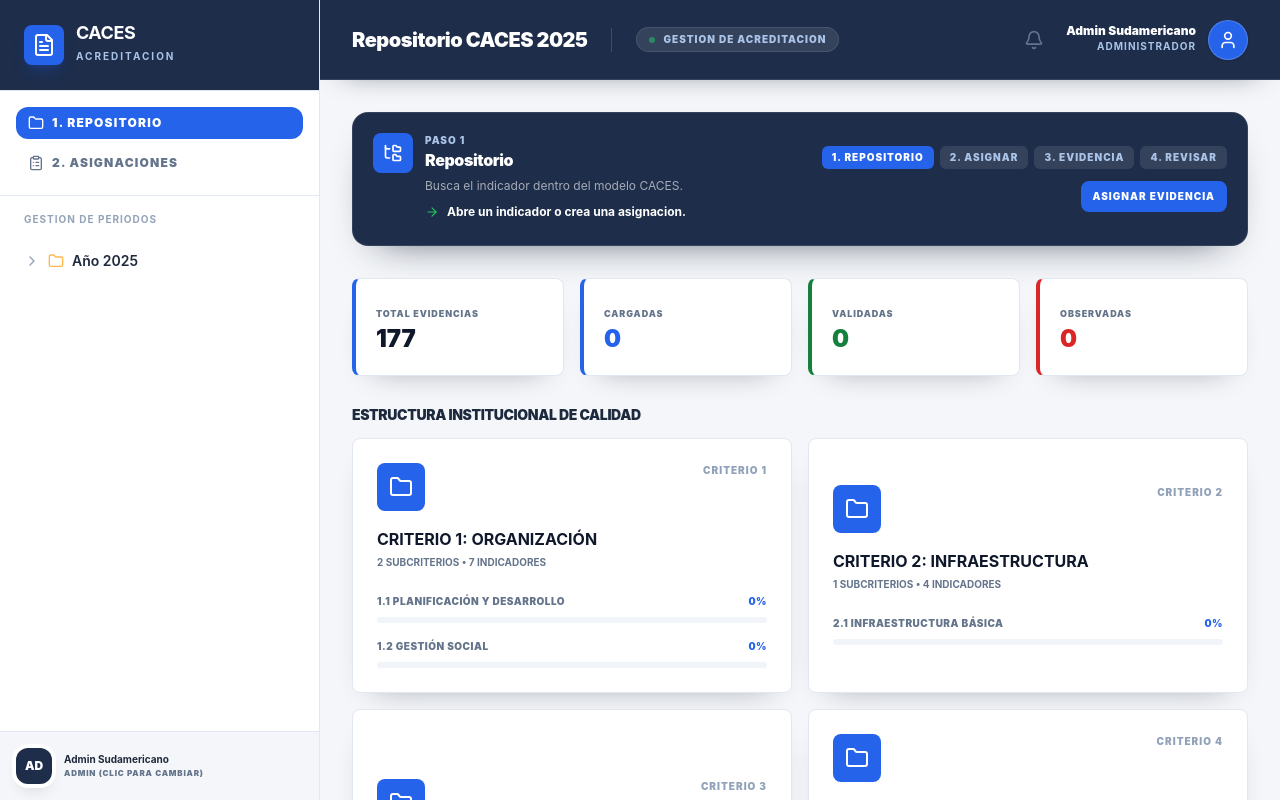
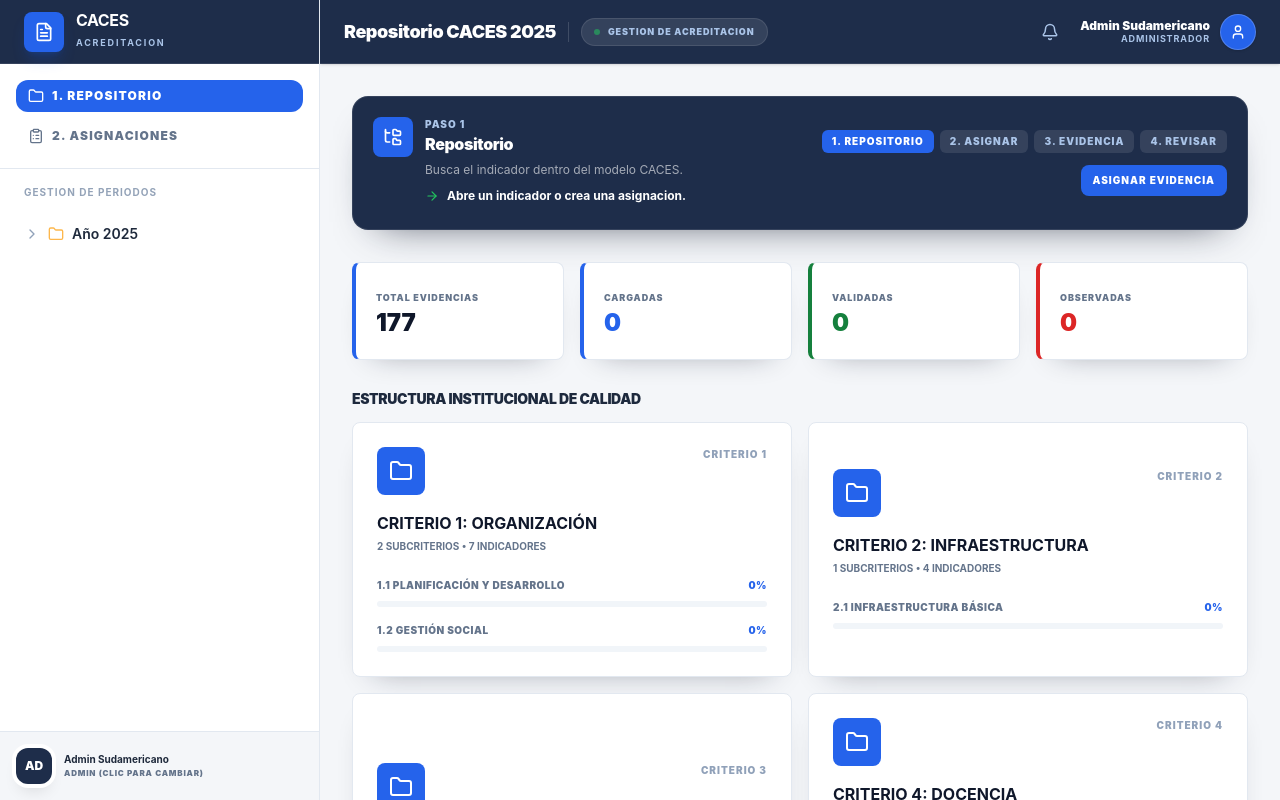
Before and after one commit to ruilovaalex/Caces, a React (Vite) app: page / in a window 1280 px wide. Both pictures are taken after a click on the button "INICIAR SESION". Built offline with nearby package versions, Linux system fonts and the light colour scheme.

Commit message:
Refine app header layout

```diff
--- a/src/components/layout/Header.tsx
+++ b/src/components/layout/Header.tsx
@@ -34,18 +34,18 @@ export const Header = ({
 
   return (
     <TopBar>
-      <div className="flex items-center gap-4">
-        <h2 className="text-xl font-black text-white tracking-tight">Repositorio CACES 2025</h2>
-        <div className="h-6 w-[1px] bg-white/15 mx-2" />
-        <div className="flex items-center gap-2 px-3 py-1 bg-white/10 rounded-full border border-white/10">
+      <div className="flex min-w-0 items-center gap-3">
+        <h2 className="truncate text-lg font-black text-white tracking-tight">Repositorio CACES 2025</h2>
+        <div className="h-5 w-px bg-white/15" />
+        <div className="flex h-7 items-center gap-2 rounded-full border border-white/10 bg-white/10 px-3">
           <div className="w-1.5 h-1.5 bg-[#22c55e] rounded-full animate-pulse" />
-          <span className="text-[10px] font-black text-[#aac4e8] uppercase tracking-widest">
+          <span className="whitespace-nowrap text-[9px] font-black text-[#aac4e8] uppercase tracking-widest">
             {userRole === 'EVALUADOR' ? 'Modo de revision activa' : 'Gestion de acreditacion'}
           </span>
         </div>
       </div>
 
-      <div className="flex items-center gap-3">
+      <div className="flex shrink-0 items-center gap-3">
         <NotificationBell
           notifications={notifications}
           showNotifications={showNotifications}
--- a/src/components/layout/NotificationBell.tsx
+++ b/src/components/layout/NotificationBell.tsx
@@ -22,11 +22,11 @@ export const NotificationBell = ({
     <div className="relative">
       <button
         onClick={onToggle}
-        className={`p-2.5 hover:bg-slate-100 rounded-xl transition-colors relative ${showNotifications ? 'bg-slate-100 text-blue-600' : 'text-slate-500'}`}
+        className={`relative flex h-9 w-9 items-center justify-center rounded-full transition-colors ${showNotifications ? 'bg-white text-[#2563eb]' : 'text-[#aac4e8] hover:bg-white/10 hover:text-white'}`}
       >
-        <Bell className="w-5 h-5" />
+        <Bell className="h-[18px] w-[18px]" />
         {notifications.some(n => !n.isRead) && (
-          <span className="absolute top-2 right-2 w-2 h-2 bg-rose-500 rounded-full border-2 border-white animate-pulse" />
+          <span className="absolute right-2 top-2 h-2 w-2 rounded-full border-2 border-[#1e2d4a] bg-rose-500 animate-pulse" />
         )}
       </button>
 
--- a/src/components/layout/Sidebar.tsx
+++ b/src/components/layout/Sidebar.tsx
@@ -52,13 +52,13 @@ export const Sidebar = ({
 
   return (
     <aside className="w-80 bg-white border-r border-[#e2e8f0] flex flex-col shadow-sm">
-      <div className="p-6 border-b border-[#e2e8f0] flex items-center gap-3 bg-[#1e2d4a]">
-        <div className="bg-[#2563eb] p-2 rounded-lg shadow-lg shadow-blue-600/20">
-          <FileText className="w-6 h-6 text-white" />
+      <div className="h-16 border-b border-white/10 flex items-center gap-3 bg-[#1e2d4a] px-6">
+        <div className="flex h-10 w-10 items-center justify-center rounded-lg bg-[#2563eb] shadow-lg shadow-blue-600/20">
+          <FileText className="w-5 h-5 text-white" />
         </div>
         <div>
-          <h1 className="font-bold text-lg tracking-tight text-white leading-none">CACES</h1>
-          <span className="text-[10px] text-[#aac4e8] font-bold uppercase tracking-[0.2em]">Acreditacion</span>
+          <h1 className="font-bold text-base tracking-tight text-white leading-none">CACES</h1>
+          <span className="text-[9px] text-[#aac4e8] font-bold uppercase tracking-[0.2em]">Acreditacion</span>
         </div>
       </div>
 
--- a/src/components/layout/TopBar.tsx
+++ b/src/components/layout/TopBar.tsx
@@ -7,7 +7,7 @@ interface TopBarProps {
 
 export const TopBar = ({ children, className = '' }: TopBarProps) => {
   return (
-    <header className={`h-20 bg-[#1e2d4a] border-b border-white/10 flex items-center justify-between px-8 z-10 shrink-0 text-white shadow-[0_12px_30px_-24px_rgba(15,23,42,0.8)] ${className}`}>
+    <header className={`h-16 bg-[#1e2d4a] border-b border-white/10 flex items-center justify-between px-6 z-10 shrink-0 text-white shadow-sm ${className}`}>
       {children}
     </header>
   );
--- a/src/components/layout/UserPanel.tsx
+++ b/src/components/layout/UserPanel.tsx
@@ -9,17 +9,17 @@ interface UserPanelProps {
 
 export const UserPanel = ({ onLogout, userName = 'Usuario', userRole = 'Perfil' }: UserPanelProps) => {
   return (
-    <div className="flex items-center gap-3">
+    <div className="flex items-center gap-2.5">
       <div className="text-right hidden sm:block">
-        <p className="text-xs font-black text-white leading-none">{userName}</p>
-        <p className="text-[10px] font-bold text-[#aac4e8] uppercase tracking-widest mt-0.5">{userRole}</p>
+        <p className="text-xs font-black text-white leading-tight">{userName}</p>
+        <p className="text-[9px] font-bold text-[#aac4e8] uppercase tracking-widest leading-tight">{userRole}</p>
       </div>
 
       <div className="relative group">
         <button
-          className="h-10 w-10 rounded-full bg-[#2563eb] flex items-center justify-center text-white font-black text-xs border border-white/20 shadow-sm transition-all hover:bg-blue-500"
+          className="h-9 w-9 rounded-full bg-[#2563eb] flex items-center justify-center text-white font-black text-xs border border-white/20 shadow-sm transition-all hover:bg-blue-500"
         >
-          <User className="w-5 h-5" />
+          <User className="w-4 h-4" />
         </button>
 
         <div className="absolute right-0 top-full mt-2 w-48 bg-white rounded-xl shadow-xl border border-slate-100 opacity-0 invisible group-hover:opacity-100 group-hover:visible transition-all z-50 p-2">
```
